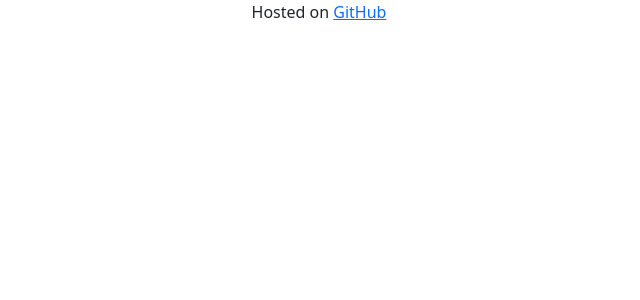
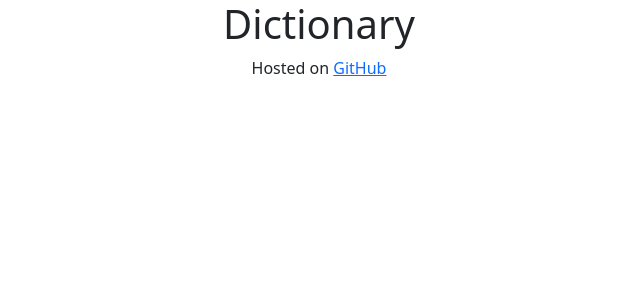
Before and after one commit to alinaven/react-dictionary, a React (Create React App) app: page / in a window 1280 px wide. Shown: the top 300 px of the page, without its empty margins (321-961 px from the left). Built offline with nearby package versions, Linux system fonts and the light colour scheme; the HTML template or start-up script is replaced by a standard one.

Commit message:
Add title

```diff
--- a/src/App.js
+++ b/src/App.js
@@ -5,6 +5,7 @@ export default function App() {
   return (
     <div className="App">
       <header className="App-header">
+        <h1> Dictionary </h1>
         <p>
           Hosted on{" "}
           <a
```
